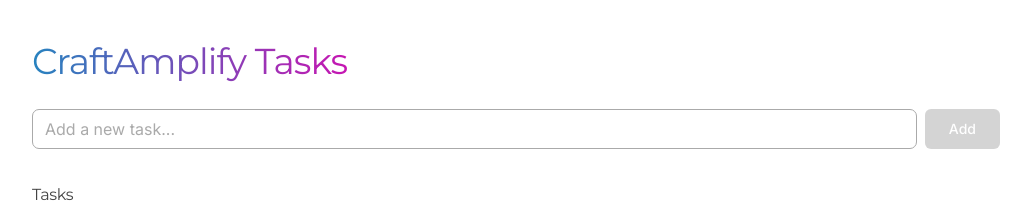
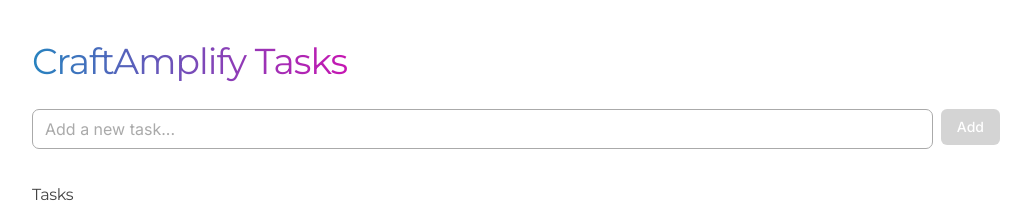
Before and after one commit to CraftAmplify/craftamplify-task-app, a React (Vite) app: page / in a window 1280 px wide. Shown: the top 202 px of the page, without its empty margins (124-1155 px from the left). Built offline with nearby package versions, Linux system fonts and the light colour scheme; data requests are answered from the project's data file.

Commit message:
Revert "Style: Update Add button size to lg (#39)"
This reverts commit 62c7964c1f95e2caf91e20a3030b3a17c95da353.

```diff
--- a/src/components/AddTaskForm.tsx
+++ b/src/components/AddTaskForm.tsx
@@ -42,7 +42,7 @@
         type="submit"
         disabled={!taskText.trim()}
         variant="craft"
-        size="lg"
+        size="default"
       >
         Add
       </Button>
```
